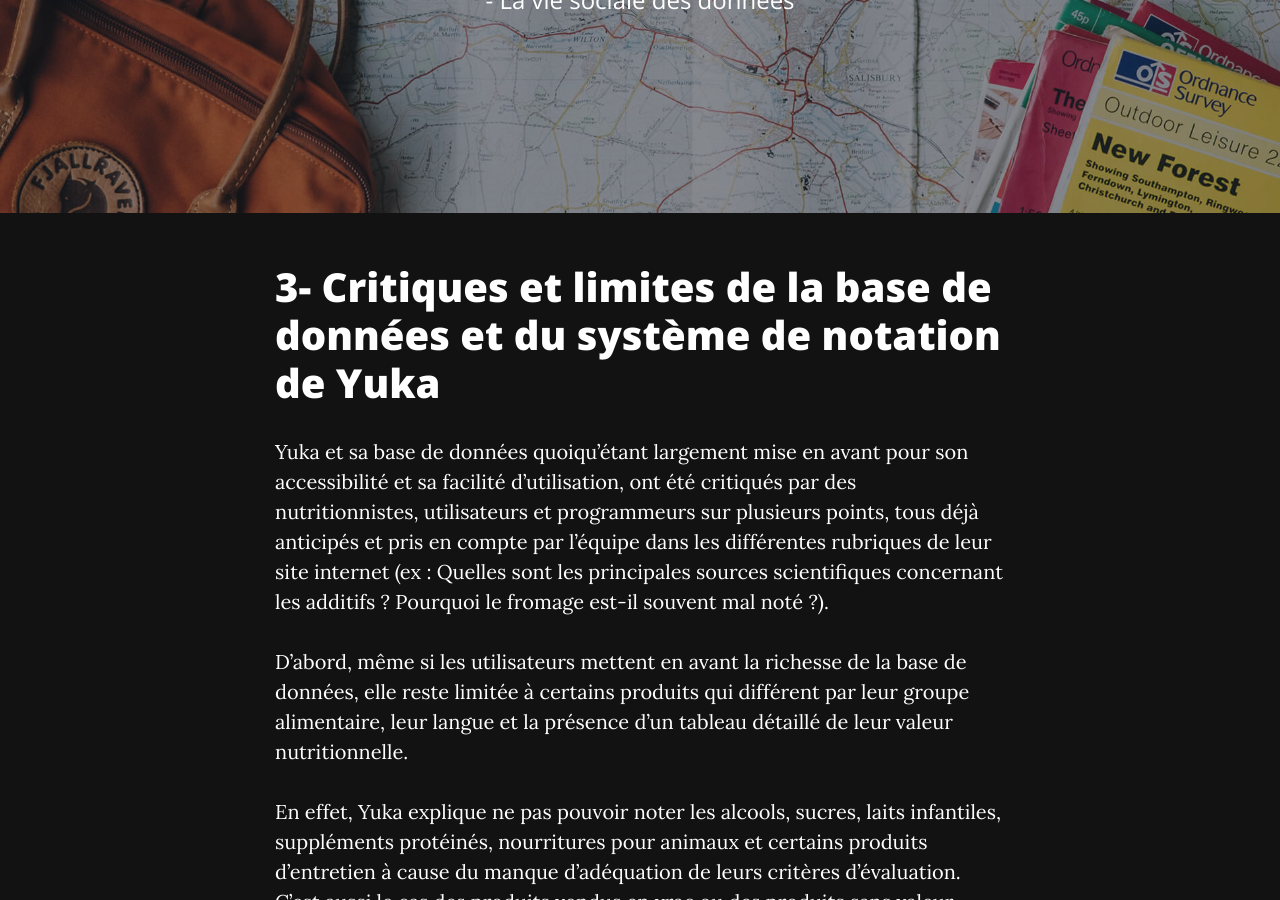
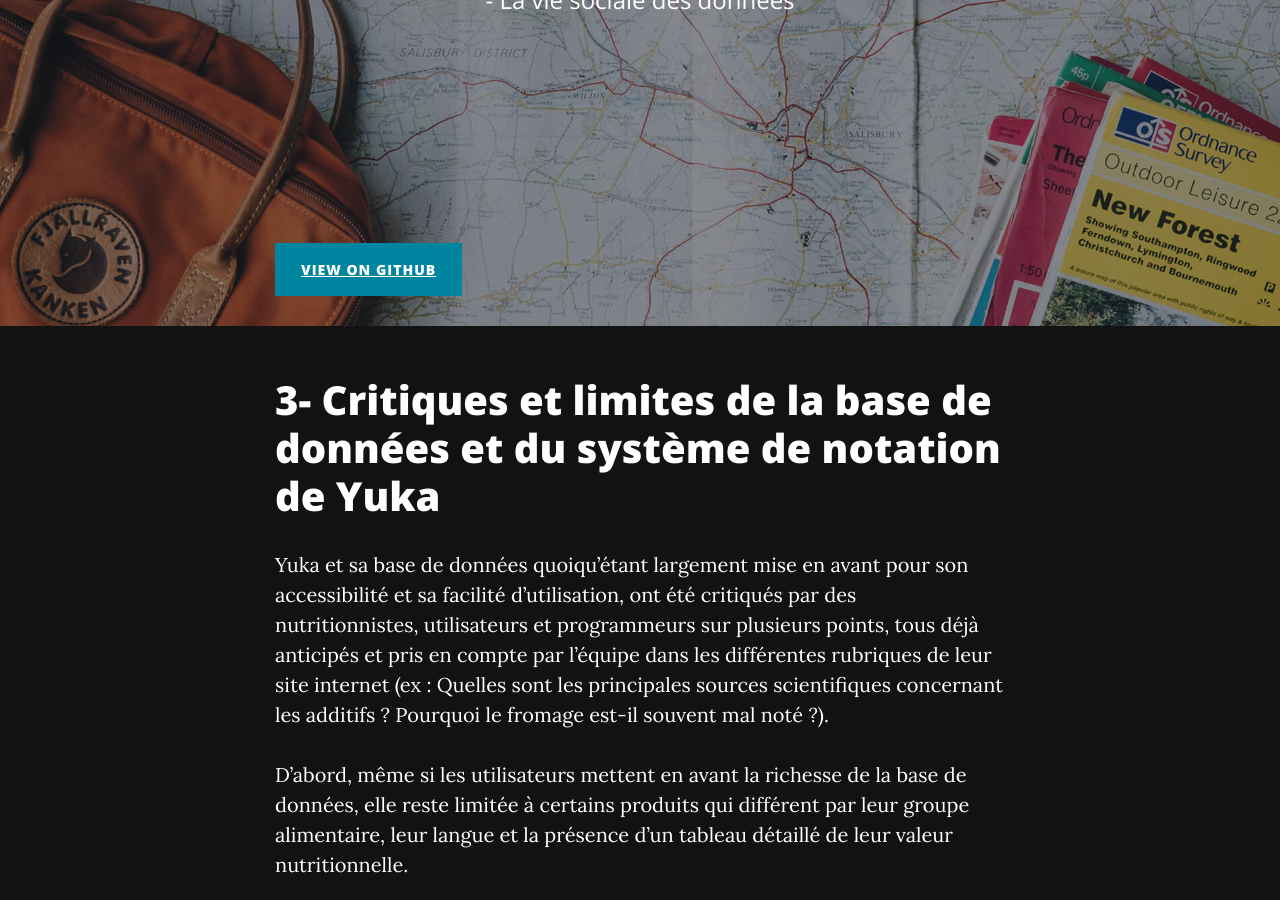
Before and after one commit to koneeko/Rendu-Yuka, a Jekyll site: the page 3-critiques-limites.html, which Jekyll copies as it is, in a window 1280 px wide and 900 px high, scrolled down 511 px. Built offline with Jekyll 4.4.1, drawn with Linux system fonts in a browser that asks for light colours.

Commit message:
Update 3-critiques-limites.html

```diff
--- a/3-critiques-limites.html
+++ b/3-critiques-limites.html
@@ -34,6 +34,9 @@
                 <div class="col-md-10 col-lg-8 mx-auto">
                     <div class="site-heading">
                         <h1><strong>Enquête sur l’application Yuka </strong><br></h1><span class="subheading">- La vie sociale des données</span></div>
+                    <p>
+                        <a href="https://github.com/koneeko/Rendu-Yuka" class="btn btn-primary">View on Github</a>
+                        </p>
                 </div>
             </div>
         </div>
```
